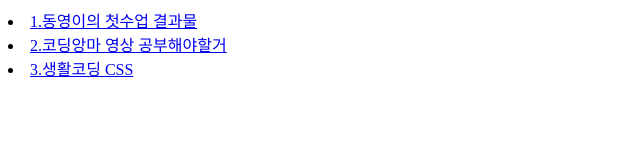
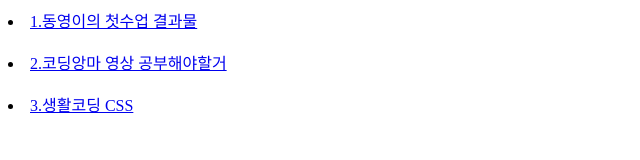
Before and after one commit to Hdongyoung2/baobab, a plain HTML site: page index.html in a window 1280 px wide. Shown: the whole page, without its empty margins (0-640 px from the left). Drawn offline with Linux system fonts and the light colour scheme.

Commit message:
Add files via upload

```diff
--- a/index.html
+++ b/index.html
@@ -7,8 +7,8 @@
     <title>You can do it</title>
 </head>
 <body>
-    <li><a href="hi.html">1.동영이의 첫수업 결과물</a></li>
-    <li><a href="https://www.youtube.com/watch?v=P0FY8k916e0&list=PLZKTXPmaJk8JDicsOyY2cTcwXmBa-ZceI">2.코딩앙마 영상 공부해야할거</a></li>
+    <li><a href="hi.html">1.동영이의 첫수업 결과물</a></li><br>
+    <li><a href="https://www.youtube.com/watch?v=P0FY8k916e0&list=PLZKTXPmaJk8JDicsOyY2cTcwXmBa-ZceI">2.코딩앙마 영상 공부해야할거</a></li><br>
     <li><a href="https://www.youtube.com/watch?v=ONcmkf07EuI&list=PLuHgQVnccGMDaVaBmkX0qfB45R_bYrV62">3.생활코딩 CSS</a> </li>
 </body>
 </html>
```
